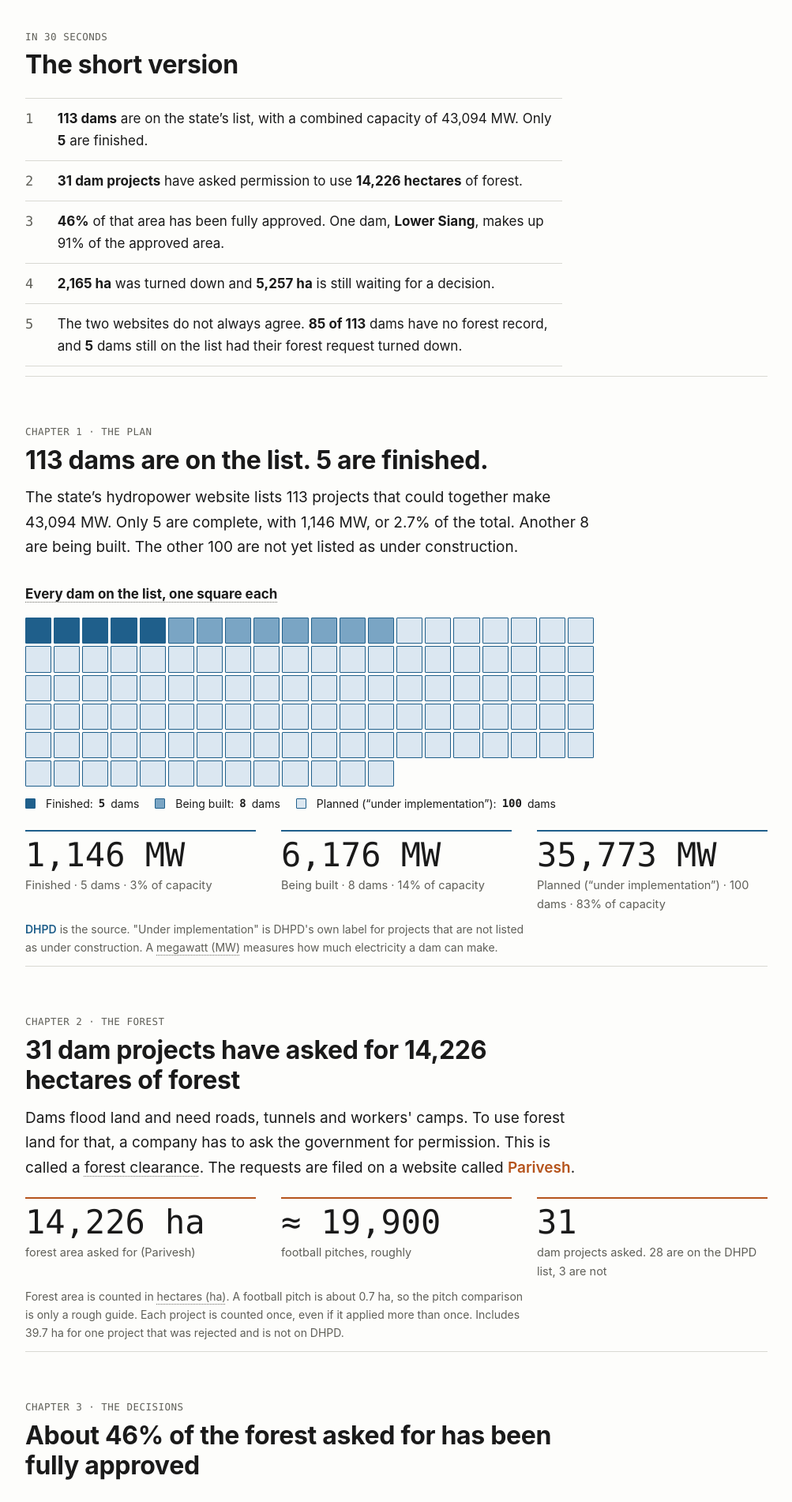
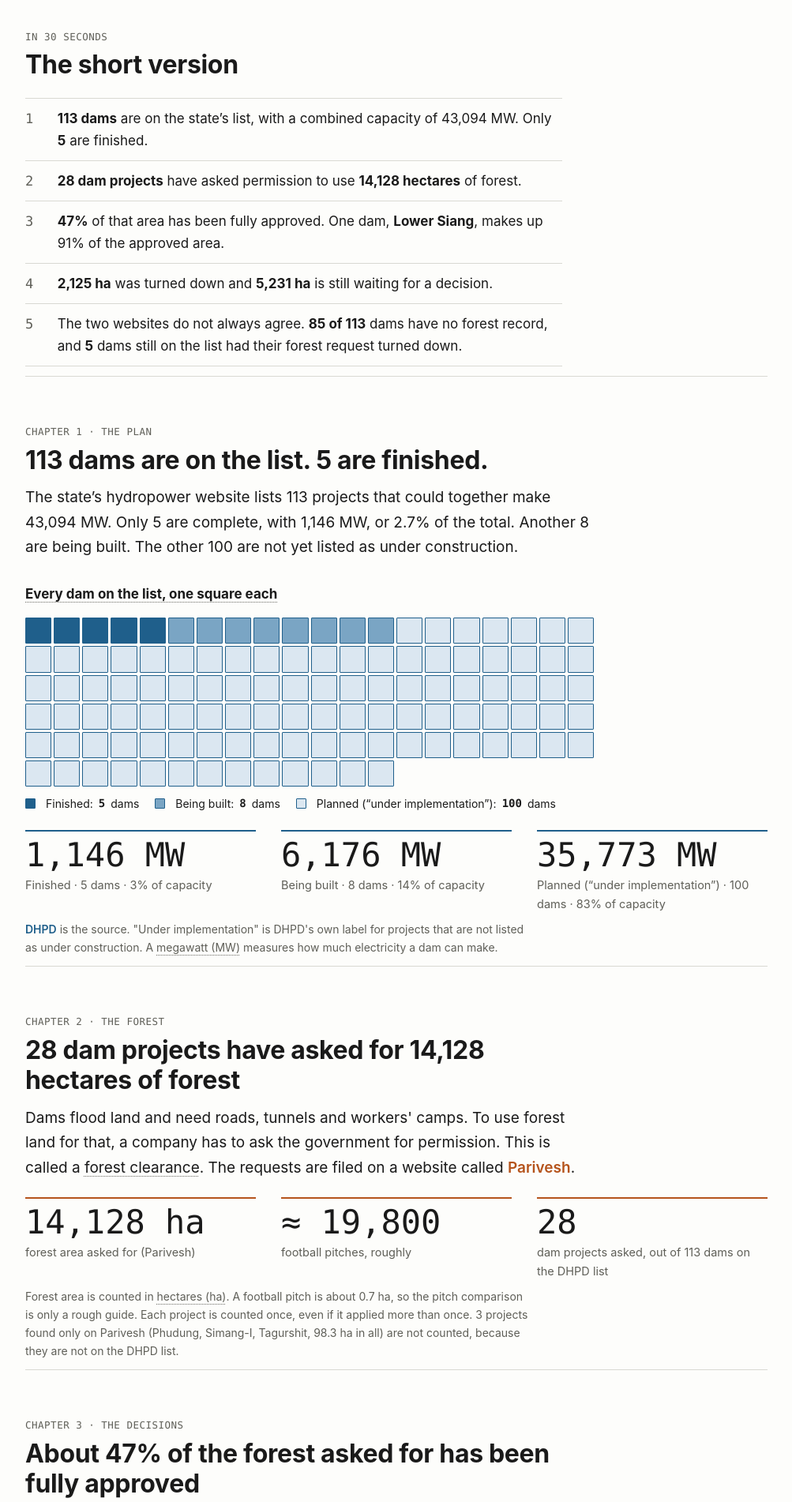
Before and after one commit to yania-n/Arunachal-Dam-Watch, a plain HTML site: page v2/index.html in a window 1280 px wide. Shown: the part 490-2392 px from the top of the page at 79% size, without its empty margins (138-1141 px from the left). Drawn offline with Linux system fonts and the light colour scheme.

Commit message:
Limit forest figures to the 28 projects on DHPD

```diff
--- a/data/official/summary.json
+++ b/data/official/summary.json
@@ -20,26 +20,26 @@
     }
   },
   "parivesh": {
-    "proposals": 36,
-    "distinct_projects": 31,
-    "raw_total_ha": 14285.271,
-    "project_total_ha": 14226.095,
+    "proposals": 32,
+    "distinct_projects": 28,
+    "raw_total_ha": 14147.271,
+    "project_total_ha": 14127.795,
     "raw_by_group": {
       "cleared": {
         "ha": 6598.37,
         "proposals": 8
       },
       "in_principle": {
-        "ha": 223.995,
-        "proposals": 8
+        "ha": 191.255,
+        "proposals": 7
       },
       "in_progress": {
-        "ha": 5257.33,
-        "proposals": 12
+        "ha": 5231.47,
+        "proposals": 11
       },
       "rejected": {
-        "ha": 2205.576,
-        "proposals": 8
+        "ha": 2126.176,
+        "proposals": 6
       }
     },
     "project_by_group": {
@@ -48,25 +48,19 @@
         "proposals_counted": 8
       },
       "in_principle": {
-        "ha": 205.435,
-        "proposals_counted": 7
+        "ha": 172.695,
+        "proposals_counted": 6
       },
       "in_progress": {
-        "ha": 5257.33,
-        "proposals_counted": 12
+        "ha": 5231.47,
+        "proposals_counted": 11
       },
       "rejected": {
-        "ha": 2164.96,
-        "proposals_counted": 6
+        "ha": 2125.26,
+        "proposals_counted": 5
       }
     },
     "superseded": [
-      {
-        "proposal_no": "FP/AR/HYD/4233/2012",
-        "project": "Tagurshit",
-        "area_ha": 39.7,
-        "superseded_by": "FP/AR/HYD/16697/2015"
-      },
       {
         "proposal_no": "FP/AR/HYD/4133/2012",
         "project": "Kangtangshiri",
@@ -79,7 +73,39 @@
         "area_ha": 0.916,
         "superseded_by": "FP/AR/HYD/48835/2020"
       }
-    ]
+    ],
+    "all": {
+      "proposals": 36,
+      "distinct_projects": 31,
+      "raw_total_ha": 14285.271,
+      "project_total_ha": 14226.095,
+      "project_by_group": {
+        "cleared": {
+          "ha": 6598.37,
+          "proposals_counted": 8
+        },
+        "in_principle": {
+          "ha": 205.435,
+          "proposals_counted": 7
+        },
+        "in_progress": {
+          "ha": 5257.33,
+          "proposals_counted": 12
+        },
+        "rejected": {
+          "ha": 2164.96,
+          "proposals_counted": 6
+        }
+      }
+    },
+    "not_on_dhpd": {
+      "projects": [
+        "Phudung",
+        "Simang-I",
+        "Tagurshit"
+      ],
+      "project_total_ha": 98.3
+    }
   },
   "coverage": {
     "matched": 28,
@@ -166,19 +192,6 @@
       "in_principle": 0.0,
       "in_progress": 157.53,
       "rejected": 0.0
-    },
-    {
-      "label": "Not in DHPD",
-      "projects": [
-        "Phudung",
-        "Simang-I",
-        "Tagurshit"
-      ],
-      "applied_ha": 98.3,
-      "cleared": 0.0,
-      "in_principle": 32.74,
-      "in_progress": 25.86,
-      "rejected": 39.7
     },
     {
       "label": "Lohit",
@@ -287,19 +300,6 @@
       "rejected": 0.0
     },
     {
-      "label": "Not in DHPD",
-      "projects": [
-        "Phudung",
-        "Simang-I",
-        "Tagurshit"
-      ],
-      "applied_ha": 98.3,
-      "cleared": 0.0,
-      "in_principle": 32.74,
-      "in_progress": 25.86,
-      "rejected": 39.7
-    },
-    {
       "label": "Papum Pare",
       "projects": [
         "Keyi",
--- a/v2/index.html
+++ b/v2/index.html
@@ -240,7 +240,7 @@
     <h3 class="tip" tabindex="0" data-tip="Forest area asked for, grouped by the river basin DHPD gives for each dam, coloured by the decision.">Forest requested, by river basin</h3>
     <div id="basin1"></div>
     <div class="legend" id="lg5"></div>
-    <p class="note">Basins are as listed on <span class="d">DHPD</span>. Three projects that are on Parivesh but not on DHPD have no basin on DHPD, so they sit under "Not on the DHPD list".</p>
+    <p class="note">Basins are as listed on <span class="d">DHPD</span>. Only projects that are on DHPD are included here.</p>
   </section>
 
   <section class="chapter" id="ch6">
@@ -271,6 +271,7 @@
   <section class="chapter">
     <div class="kicker"><span class="p">Parivesh</span> · hectares</div>
     <h2>Forest requests in detail</h2>
+    <div class="callout" id="fr-scope"></div>
     <h3 class="tip" tabindex="0" data-tip="What each decision label means, and which Parivesh statuses it includes.">What the four decisions mean</h3>
     <dl class="gl" id="defs"></dl>
 
@@ -568,14 +569,14 @@
     const PV = S.parivesh, tot = PV.project_total_ha;
     const both = mt.filter(m => m.side === "both"), dOnly = mt.filter(m => m.side === "dhpd_only"), pOnly = mt.filter(m => m.side === "parivesh_only");
     const pFlag = pOnly.filter(m => m.expected_absence !== "True"), pExp = pOnly.filter(m => m.expected_absence === "True");
-    const expNames = pExp.map(m => m.parivesh_project), expHa = pv.filter(p => p.counted && expNames.indexOf(p.project) >= 0).reduce((t, p) => t + (p.area || 0), 0);
-    if (pExp.length) $("exp-note").textContent = " Includes " + nf(expHa, 1) + " ha for " + (pExp.length === 1 ? "one project" : pExp.length + " projects") + " that " + (pExp.length === 1 ? "was" : "were") + " rejected and " + (pExp.length === 1 ? "is" : "are") + " not on DHPD.";
+    $("exp-note").textContent = pOnly.length ? " " + pOnly.length + " " + (pOnly.length === 1 ? "project" : "projects") + " found only on Parivesh (" + S.parivesh.not_on_dhpd.projects.join(", ") + ", " + nf(S.parivesh.not_on_dhpd.project_total_ha, 1) + " ha in all) " + (pOnly.length === 1 ? "is" : "are") + " not counted, because " + (pOnly.length === 1 ? "it is" : "they are") + " not on the DHPD list." : "";
     const dById = {}; dh.forEach(d => dById[d.dhpd_id] = d);
     const mByD = {}, dByP = {}; both.forEach(m => { mByD[m.dhpd_id] = m; dByP[m.parivesh_project] = dById[m.dhpd_id]; });
 
     /* projects from Parivesh, each counted once */
     const pm = new Map();
     pv.forEach(p => {
+      if (!p.dhpd_id) return;
       if (!pm.has(p.project)) pm.set(p.project, { name: p.project, rows: [], area: 0, by: { cleared: 0, in_principle: 0, in_progress: 0, rejected: 0 } });
       const o = pm.get(p.project); o.rows.push(p);
       if (p.counted && p.area) { o.area += p.area; o.by[p.status_group] += p.area; }
@@ -588,7 +589,7 @@
     const bestOfD = d => { const m = mByD[d.dhpd_id]; return m && pm.get(m.parivesh_project) ? pm.get(m.parivesh_project).best : null; };
     const G = g => PV.project_by_group[g];
     const byArea = (g) => projects.filter(p => p.by[g] > 0).sort((a, b) => b.by[g] - a.by[g])[0];
-    const mwTxt = p => p.mw ? ` (${nf(p.mw)} MW on DHPD)` : "";
+    const mwTxt = p => ` (${nf(p.mw)} MW on DHPD)`;
 
     const stat = S.dhpd.by_status, done = stat["Completed"], bld = stat["Under construction"], impl = stat["Under implementation"];
     const conf = inc.filter(r => r.group === "C");
@@ -617,7 +618,7 @@
     $("ch2h").textContent = `${PV.distinct_projects} dam projects have asked for ${nf(tot)} hectares of forest`;
     $("figs2").innerHTML = fig(nf(tot) + " ha", "forest area asked for (Parivesh)", "pp") +
       fig("≈ " + nf(Math.round(tot / 0.714 / 100) * 100), "football pitches, roughly", "pp") +
-      fig(PV.distinct_projects, `dam projects asked. ${both.length} are on the DHPD list, ${pOnly.length} are not`, "pp");
+      fig(PV.distinct_projects, `dam projects asked, out of ${dh.length} dams on the DHPD list`, "pp");
 
     /* --- ch3 --- */
     $("ch3h").textContent = `About ${pct(G("cleared").ha, tot)}% of the forest asked for has been fully approved`;
@@ -631,7 +632,7 @@
 
     /* --- ch4 --- */
     const segsOf = p => GROUPS.map(g => ({ v: p.by[g], c: GC[g], t: `${GN[g]}: ${nf(p.by[g], 1)} ha` }));
-    const rowOf = p => ({ label: esc(p.name), sub: p.mw ? nf(p.mw) + " MW" : "not on the DHPD list", total: p.area, valueText: nf(p.area, p.area < 10 ? 1 : 0) + " ha", segs: segsOf(p), aria: `${p.name}: ${nf(p.area, 1)} hectares` });
+    const rowOf = p => ({ label: esc(p.name), sub: nf(p.mw) + " MW", total: p.area, valueText: nf(p.area, p.area < 10 ? 1 : 0) + " ha", segs: segsOf(p), aria: `${p.name}: ${nf(p.area, 1)} hectares` });
     const top10 = projects.slice().sort((a, b) => b.area - a.area).slice(0, 10);
     document.querySelector("#ch4 p.big").textContent = `The ten biggest requests make up ${pct(top10.reduce((s, p) => s + p.area, 0), tot)}% of the forest area asked for. The colour shows what happened to each one.`;
     stackRows($("top10"), top10.map(rowOf));
@@ -640,11 +641,11 @@
 
     /* --- ch5 + tab 2 basin/district --- */
     const areaRows = arr => arr.map(r => ({
-      label: r.label === "Not in DHPD" ? "Not on the DHPD list" : esc(r.label), sub: r.projects.length + (r.projects.length === 1 ? " dam: " : " dams: ") + r.projects.join(", "),
+      label: esc(r.label), sub: r.projects.length + (r.projects.length === 1 ? " dam: " : " dams: ") + r.projects.join(", "),
       total: r.applied_ha, valueText: nf(r.applied_ha, r.applied_ha < 10 ? 1 : 0) + " ha",
       segs: GROUPS.map(g => ({ v: r[g], c: GC[g], t: `${GN[g]}: ${nf(r[g], 1)} ha` })), aria: `${r.label}: ${nf(r.applied_ha, 1)} hectares`
     }));
-    const realB = S.area_by_basin.filter(r => r.label !== "Not in DHPD").sort((a, b) => b.applied_ha - a.applied_ha)[0];
+    const realB = S.area_by_basin.slice().sort((a, b) => b.applied_ha - a.applied_ha)[0];
     $("ch5h").textContent = `The ${realB.label} river basin holds ${pct(realB.applied_ha, tot)}% of the forest requested`;
     stackRows($("basin1"), areaRows(S.area_by_basin)); stackRows($("basin2"), areaRows(S.area_by_basin)); stackRows($("district2"), areaRows(S.area_by_district));
 
@@ -661,11 +662,13 @@
     const finds = (a, b) => [
       find(dOnly.length, `dams have no forest record on Parivesh`, `Parivesh only covers requests filed before June 2022, so some may not have applied yet. Missing from one site does not tell us which site is incomplete.`, "disagree", "grp-A", "See the list"),
       find(conf.length, `dams are still on the list, but their forest request was turned down`, conf.map(r => esc(r.project)).join(", ") + ".", "disagree", "grp-C", "See why this is flagged"),
-      find(pFlag.length, `projects have a live forest request on Parivesh but are not on the DHPD list`, pFlag.map(m => esc(m.parivesh_project)).join(", ") + ". Their requests are approved in principle or still waiting.", "disagree", "grp-A", "See the list"),
+      find(pFlag.length, `projects have a live forest request on Parivesh but are not on the DHPD list`, pFlag.map(m => esc(m.parivesh_project)).join(", ") + ". Their requests are approved in principle or still waiting. They are not counted in the forest figures.", "disagree", "grp-A", "See the list"),
       find(cB.length, `smaller differences in details`, `Capacity differs for ${nB("Capacity")} dams, district for ${nB("District")}, developer name for ${nB("Developer")} and spelling for ${nB("Project name")}.`, "disagree", "grp-B", "See the differences")
     ].join("");
     $("finds").innerHTML = finds(); $("finds2").innerHTML = finds();
 
+    $("fr-scope").innerHTML = `<p><b>These numbers cover only the ${projects.length} dams on the ${D} list that have a forest request on ${P}.</b> They do not include the ${dOnly.length} dams on the ${D} list for which no forest request was found, so they are not totals for all ${dh.length} dams.` +
+      (pOnly.length ? ` ${pOnly.length} projects found only on ${P} (${esc(S.parivesh.not_on_dhpd.projects.join(", "))}) are not counted either. See the "Where the two sites disagree" tab.` : "") + `</p>`;
     /* --- tab 2: definitions + project table --- */
     $("defs").innerHTML = GROUPS.map(g => `<dt>${chip(GC[g])}${GN[g]} · <span class="num">${nf(G(g).ha, 1)} ha</span></dt><dd>${GD[g]} <i>Parivesh statuses: ${GS[g]}.</i></dd>`).join("");
     const zero = v => v ? nf(v, 2) : "–";
@@ -699,20 +702,19 @@
 
     /* --- tab: large and small dams (size from DHPD capacity only) --- */
     {
-      const LIM = 25, kind = mw => mw === null || mw === undefined ? "unk" : mw > LIM ? "large" : "small";
-      const KN = { large: "Large dams", small: "Small dams", unk: "Size unknown" };
-      const KC = { large: ["#1f5f8b", "#1f5f8b"], small: ["#7aa5c4", "#1f5f8b"], unk: ["#e6e6e1", "#6b6b66"] };
-      const K = ["large", "small"], A = ["large", "small", "unk"];
+      const LIM = 25, kind = mw => mw > LIM ? "large" : "small";
+      const KN = { large: "Large dams", small: "Small dams" };
+      const K = ["large", "small"];
       const nd = {}, mwSum = {}, np = {}, ha = {}, byG = {};
-      A.forEach(k => { nd[k] = 0; mwSum[k] = 0; np[k] = 0; ha[k] = 0; byG[k] = {}; GROUPS.forEach(g => byG[k][g] = 0); });
+      K.forEach(k => { nd[k] = 0; mwSum[k] = 0; np[k] = 0; ha[k] = 0; byG[k] = {}; GROUPS.forEach(g => byG[k][g] = 0); });
       dh.forEach(d => { const k = kind(d.mw); nd[k]++; mwSum[k] += d.mw; });
       projects.forEach(p => { const k = kind(p.mw); np[k]++; ha[k] += p.area; GROUPS.forEach(g => byG[k][g] += p.by[g]); });
-      const haAll = ha.large + ha.small + ha.unk, npAll = np.large + np.small + np.unk;
+      const haAll = ha.large + ha.small, npAll = np.large + np.small;
       $("sz-intro").innerHTML = `A dam is <b>large</b> if its power capacity is over ${LIM} MW and <b>small</b> if it is ${LIM} MW or less. Capacity comes from ${D}. ${nd.large} of the ${dh.length} dams on the list are large, and they hold ${pct(mwSum.large, mwSum.large + mwSum.small)}% of the power.`;
       $("sz-figs1").innerHTML = fig(nd.large, `large dams, over ${LIM} MW<br>${nf(mwSum.large)} MW in total (${D})`, "dd") + fig(nd.small, `small dams, ${LIM} MW or less<br>${nf(mwSum.small, 1)} MW in total (${D})`, "dd") + fig(dh.length, `dams on the ${D} list<br>${nf(mwSum.large + mwSum.small)} MW in total`, "dd");
       const at = dh.filter(d => d.mw === LIM).map(d => esc(d.project)), grp = dh.filter(d => d.project.indexOf(",") >= 0);
       $("sz-note1").innerHTML = (at.length ? `Exactly ${LIM} MW counts as small (${at.join(", ")}). ` : "") + (grp.length ? `${D} lists ${grp.length === 1 ? "one row that holds" : grp.length + " rows that hold"} several small dams together (${grp.map(d => esc(d.project.split(" (")[0]) + " and others").join("; ")}); each row is counted once here.` : "");
-      $("sz-figs2").innerHTML = fig(np.large, `large dams with a forest request<br>of ${nd.large} large dams (${pct(np.large, nd.large)}%)`, "pp") + fig(np.small, `small dams with a forest request<br>of ${nd.small} small dams (${pct(np.small, nd.small)}%)`, "pp") + fig(npAll, `dam projects with a forest request in total${np.unk ? `<br>${np.unk} of them are not on ${D}, so their size is unknown` : ""}`, "pp");
+      $("sz-figs2").innerHTML = fig(np.large, `large dams with a forest request<br>of ${nd.large} large dams (${pct(np.large, nd.large)}%)`, "pp") + fig(np.small, `small dams with a forest request<br>of ${nd.small} small dams (${pct(np.small, nd.small)}%)`, "pp") + fig(npAll, `dam projects with a forest request in total<br>of ${dh.length} dams on the ${D} list (${pct(npAll, dh.length)}%)`, "pp");
       stackRows($("sz-bars2"), K.map(k => ({ label: KN[k], sub: nd[k] + " dams", total: nd[k], valueText: np[k] + " of " + nd[k],
         segs: [{ v: np[k], c: GC.cleared, t: `With a forest request: ${np[k]}` }, { v: nd[k] - np[k], c: GC.none, t: `No forest request on ${P}: ${nd[k] - np[k]}` }], aria: `${KN[k]}: ${np[k]} of ${nd[k]} have a forest request` })));
       $("sz-lg2").innerHTML = legend([{ c: GC.cleared, t: "Has a forest request" }, { c: GC.none, t: "No forest request found" }]);
@@ -724,9 +726,9 @@
         $("sz-flag").innerHTML = `<p><b>${rej.length} of these ${np.large + np.small} dams have only turned-down requests.</b> Every request we can see for them on ${P} was rejected, returned or withdrawn (${rk("large")} large, ${rk("small")} small, ${nf(rha, 1)} ha in total), yet ${D} still lists them: ${Object.keys(rs).map(k => rs[k] + " as " + esc(k)).join(", ")}. A turned-down request normally means the dam cannot go ahead.</p>` +
           `<p class="small mute">This does not show a dam is being built without permission. A later request may have been filed after ${P}'s 28 June 2022 cutoff, which this data cannot show. <a href="#grp-C" data-tab="disagree" data-open="grp-C">See the list under “Where the two sites disagree”</a>.</p>`;
       }
-      $("sz-note2").innerHTML = `A dam counts once, however many requests it filed. Projects found only on ${P} have no capacity on ${D}, so we cannot say whether they are large or small.`;
-      $("sz-figs3").innerHTML = fig(nf(ha.large, 1) + " ha", `asked for by large dams<br>${pct(ha.large, haAll)}% of the total`, "pp") + fig(nf(ha.small, 1) + " ha", `asked for by small dams<br>${pct(ha.small, haAll)}% of the total`, "pp") + fig(nf(haAll, 1) + " ha", `asked for in total, all ${npAll} projects${ha.unk ? `<br>including ${nf(ha.unk, 1)} ha for dams of unknown size` : ""}`, "pp");
-      stackRows($("sz-bars3"), A.filter(k => k !== "unk" || ha.unk > 0).map(k => ({ label: KN[k], sub: np[k] + " projects", total: ha[k], valueText: nf(ha[k], 1) + " ha",
+      $("sz-note2").innerHTML = `A dam counts once, however many requests it filed.`;
+      $("sz-figs3").innerHTML = fig(nf(ha.large, 1) + " ha", `asked for by large dams<br>${pct(ha.large, haAll)}% of the total`, "pp") + fig(nf(ha.small, 1) + " ha", `asked for by small dams<br>${pct(ha.small, haAll)}% of the total`, "pp") + fig(nf(haAll, 1) + " ha", `asked for in total, all ${npAll} projects`, "pp");
+      stackRows($("sz-bars3"), K.map(k => ({ label: KN[k], sub: np[k] + " projects", total: ha[k], valueText: nf(ha[k], 1) + " ha",
         segs: GROUPS.map(g => ({ v: byG[k][g], c: GC[g], t: `${GN[g]}: ${nf(byG[k][g], 1)} ha` })), aria: `${KN[k]}: ${nf(ha[k], 1)} hectares asked for` })));
       $("sz-lg3").innerHTML = legend(GROUPS.map(g => ({ c: GC[g], t: GN[g] })));
       $("sz-note3").innerHTML = `Forest area is from ${P}. Each project is counted once, even if it applied more than once.`;
@@ -744,8 +746,8 @@
       table($("t1"), [{ k: "project", h: "Dam" }, { k: "mw", h: "Capacity (MW, DHPD)", n: 1, f: r => nf(r.mw, 1) }, { k: "district", h: "District (DHPD)" }, { k: "basin", h: "Basin (DHPD)" }, { k: "dev", h: "Developer (DHPD)" }, { k: "status", h: "Progress (DHPD)", f: r => esc(SL[r.status]) }], rows, { sortKey: "mw", sortDir: "desc" });
     }
     ["t1-filter", "t1-basin", "t1-dist"].forEach(i => $(i).addEventListener("change", drawT1)); drawT1();
-    $("t2-count").innerHTML = `<b class="num">${pFlag.length}</b> projects with a live forest request on ${P} (approved in principle or still waiting) and no entry on ${D}.` + (pExp.length ? ` <span class="mute">Not listed: ${pExp.map(m => esc(m.parivesh_project)).join(", ")}. Every request for ${pExp.length === 1 ? "it was" : "them was"} turned down, so ${pExp.length === 1 ? "it is" : "they are"} not expected on DHPD.</span>` : "");
-    const t2rows = []; pFlag.forEach(m => (pm.get(m.parivesh_project) || { rows: [] }).rows.forEach(p => t2rows.push({ project: p.project, no: p.proposal_no, ha: p.area, grp: GN[p.status_group] + " (" + p.status + ")", ua: p.user_agency, dist: p.district || (p.district_in_proposal_text ? p.district_in_proposal_text + " (from proposal text)" : "not available") })));
+    $("t2-count").innerHTML = `<b class="num">${pFlag.length}</b> projects with a live forest request on ${P} (approved in principle or still waiting) and no entry on ${D}. Their forest area is not counted in the numbers on the other tabs.` + (pExp.length ? ` <span class="mute">Not listed: ${pExp.map(m => esc(m.parivesh_project)).join(", ")}. Every request for ${pExp.length === 1 ? "it was" : "them was"} turned down, so ${pExp.length === 1 ? "it is" : "they are"} not expected on DHPD.</span>` : "");
+    const t2rows = []; pFlag.forEach(m => pv.filter(r => r.project === m.parivesh_project).forEach(p => t2rows.push({ project: p.project, no: p.proposal_no, ha: p.area, grp: GN[p.status_group] + " (" + p.status + ")", ua: p.user_agency, dist: p.district || (p.district_in_proposal_text ? p.district_in_proposal_text + " (from proposal text)" : "not available") })));
     table($("t2"), [{ k: "project", h: "Project" }, { k: "no", h: "Proposal no." }, { k: "ha", h: "Forest asked (ha, Parivesh)", n: 1, f: r => nf(r.ha, 3) }, { k: "grp", h: "Decision (Parivesh)" }, { k: "ua", h: "Applicant (Parivesh)" }, { k: "dist", h: "District (Parivesh)" }], t2rows, { sortKey: "ha", sortDir: "desc" });
 
     const IG = {
@@ -790,11 +792,12 @@
     $("method").innerHTML =
       `<h3>Sources</h3><ul class="plain">` +
       `<li>${D} (<a href="https://dhpdap.online">dhpdap.online</a>): ${dh.length} projects, ${nf(S.dhpd.capacity_mw, 1)} MW. The export has no progress column, so each dam’s progress (finished, being built, planned) is rebuilt from the three original downloads. Pulled 14 Nov 2026.</li>` +
-      `<li>${P} (<a href="https://forestsclearance.nic.in/FCDashboard/FC_Public_Dashboard_Proposals.aspx?Role=Total&amp;State=Arunachal+Pradesh">forestsclearance.nic.in</a>): ${PV.proposals} hydropower requests for Arunachal Pradesh, ${PV.distinct_projects} projects. Pulled 7 Nov 2026. The dashboard covers requests filed before 28 June 2022.</li>` +
+      `<li>${P} (<a href="https://forestsclearance.nic.in/FCDashboard/FC_Public_Dashboard_Proposals.aspx?Role=Total&amp;State=Arunachal+Pradesh">forestsclearance.nic.in</a>): ${PV.all.proposals} hydropower requests for Arunachal Pradesh, ${PV.all.distinct_projects} projects. Pulled 7 Nov 2026. The dashboard covers requests filed before 28 June 2022.</li>` +
       `<li><b>All power capacity comes from DHPD. All forest figures come from Parivesh.</b> Capacity is never read from Parivesh project names. The two sources are never merged or averaged.</li></ul>` +
       `<h3>What the Parivesh statuses mean (confirmed by the project owner)</h3><ul class="plain">` +
       GROUPS.map(g => `<li><b>${GN[g]}</b>: ${GS[g]}.</li>`).join("") + `<li>Status text is tidied for upper/lower case only. Nothing else was changed.</li></ul>` +
       `<h3>Forest area</h3><ul class="plain">` +
+      `<li><b>Scope.</b> The forest figures count only projects that are on the ${D} list: ${PV.distinct_projects} projects and ${PV.proposals} requests. ${PV.not_on_dhpd.projects.length} projects found only on ${P} (${esc(PV.not_on_dhpd.projects.join(", "))}; ${nf(PV.not_on_dhpd.project_total_ha, 1)} ha) are left out. They stay in the data files and on the "Where the two sites disagree" tab.</li>` +
       `<li>The area asked for (Area_Applied) is converted from text to hectares. Area_Diverted is not used: it is often empty or 0, and it is not evidence of land cleared on the ground.</li>` +
       `<li><b>Refiling rule.</b> Requests are grouped by project. A later full request replaces an earlier full request for the same project, so its area is counted once. Extra requests such as a change of quarry site add their own area. Every request is kept in <a href="../data/official/parivesh_proposals.csv">parivesh_proposals.csv</a>.</li>` +
       `<li>Replaced here: ${sup.map(s => `${esc(s.project)} ${esc(s.proposal_no)} (${nf(s.area_ha, 3)} ha)`).join("; ")}. Raw total ${nf(PV.raw_total_ha, 3)} ha, minus these, is the project total ${nf(PV.project_total_ha, 3)} ha.</li>` +
```
Also changed, not shown: 2 other files.
